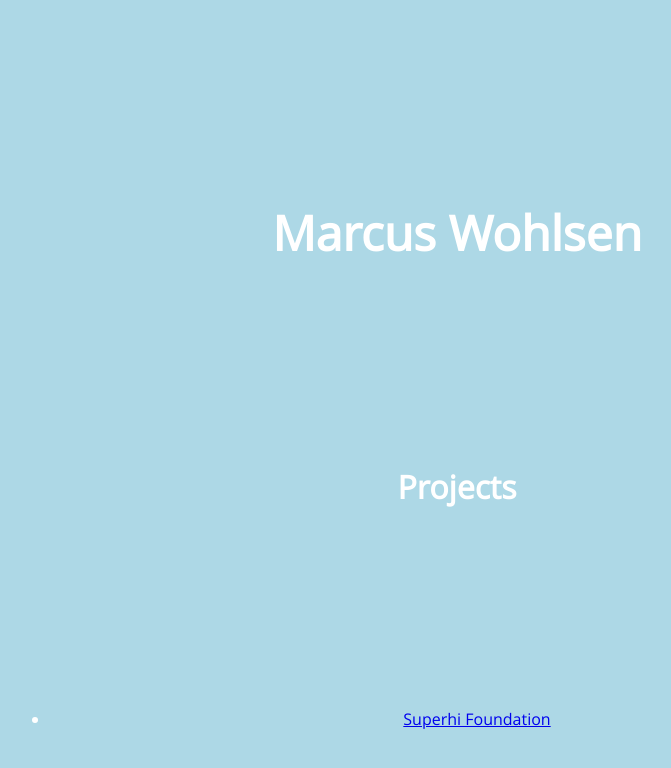
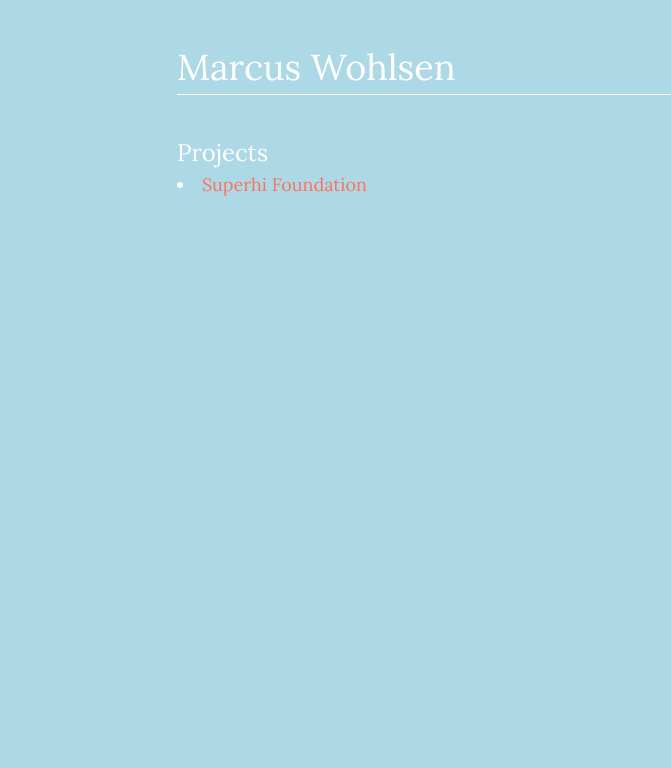
Before and after one commit to MarcusWohlsen/marcuswohlsen.github.io, a plain HTML site: page index.html in a window 1280 px wide. Shown: the whole page, without its empty margins (183-854 px from the left). Drawn offline with Linux system fonts and the light colour scheme.

Commit message:
Updated design

```diff
--- a/index.html
+++ b/index.html
@@ -1,16 +1,21 @@
 <html>
 <head>
 	<title>Marcus Wohlsen</title>
-	<link rel="stylesheet" type="text/css" href="stylesheets/style.css">
+		<link rel="stylesheet" href="https://fonts.googleapis.com/css?family=Lora">
+		<link rel="stylesheet" type="text/css" href="stylesheets/base.css">
+		<link rel="stylesheet" type="text/css" href="stylesheets/style.css">
 </head>
 <body>
-	<div class="container">
+	<header>
 		<h1>Marcus Wohlsen</h1>
+	</header>
+
+	<section>
 		<h2>Projects</h2>
 
 		<ul>
 			<li><a href="https://marcuswohlsen.github.io/Superhi-Foundation/index.html">Superhi Foundation</a></li>
 		</ul>
-	</div>
+	</section>
 </body>
 </html>
--- /dev/null
+++ b/stylesheets/base.css
@@ -0,0 +1,60 @@
+html, body, div, span, applet, object, iframe,
+h1, h2, h3, h4, h5, h6, p, blockquote, pre,
+a, abbr, acronym, address, big, cite, code,
+del, dfn, em, img, ins, kbd, q, s, samp,
+small, strike, strong, sub, sup, tt, var,
+b, u, i, center,
+dl, dt, dd, ol, ul, li,
+fieldset, form, label, legend,
+table, caption, tbody, tfoot, thead, tr, th, td,
+article, aside, canvas, details, embed,
+figure, figcaption, footer, header, hgroup,
+menu, nav, output, ruby, section, summary,
+time, mark, audio, video {
+  margin: 0;
+  padding: 0;
+  border: 0;
+  font-size: 100%;
+  font: inherit;
+  vertical-align: baseline;
+}
+
+article, aside, details, figcaption, figure,
+footer, header, hgroup, menu, nav, section {
+  display: block;
+}
+body {
+  line-height: 1;
+}
+ol, ul {
+  list-style: none;
+}
+blockquote, q {
+  quotes: none;
+}
+blockquote:before, blockquote:after,
+q:before, q:after {
+  content: '';
+  content: none;
+}
+table {
+  border-collapse: collapse;
+  border-spacing: 0;
+}
+
+img, iframe {
+  vertical-align: bottom;
+  max-width: 100%;
+}
+
+input, textarea, select {
+  font: inherit;
+}
+
+* {
+  -webkit-box-sizing: border-box;
+  -moz-box-sizing: border-box;
+  box-sizing: border-box;
+  -webkit-font-smoothing: antialiased;
+  text-rendering: optimizeLegibility;
+}
--- a/stylesheets/style.css
+++ b/stylesheets/style.css
@@ -1,38 +1,44 @@
-@font-face {
-  font-family: 'Open Sans';
-  font-style: normal;
-  font-weight: 400;
-  src: local('Open Sans'), local('OpenSans'), url(http://fonts.gstatic.com/s/opensans/v10/cJZKeOuBrn4kERxqtaUH3SZ2oysoEQEeKwjgmXLRnTc.ttf) format('truetype');
+body {
+  color: white;
+  background-color: lightblue;
+  font-family: Lora;
+  font-size: 18px;
+  max-width: 640px;
+  margin: 0 auto 0 auto;
+  line-height: 1.5;
 }
 
-body {
-	background: lightblue;
-	font-family: 'Open Sans', sans-serif;
-	font-size: 100%;
+header {
+  padding: 40px 0 20px 40px;
 }
 
-.container {
-	min-width: 855px;
-	text-align: center;
-	color: white;
+h1 {
+  font-size: 36px;
+  border-bottom: solid 1px white;
 }
 
-.container h1 {
-	max-width: 855px;
-	margin: 200px auto;
-	font-size: 300%;
+h2 {
+  font-size: 24px;
 }
 
-
-.container h2 {
-	max-width: 855px;
-	margin: 200px auto;
-	font-size: 200%;
+section {
+  padding: 20px 40px 20px 40px;
 }
 
+ul {
+  list-style: disc inside;
+  padding-bottom: 20px;
+}
 
-.container ul {
-	max-width: 855px;
-	margin: 200px auto;
-	font-size: 100%;
+a {
+  text-decoration: none;
+  color: #ff715b;
+  }
+
+a:hover {
+  color: white;
 }
+
+a:focus {
+  color: white;
+}
```
